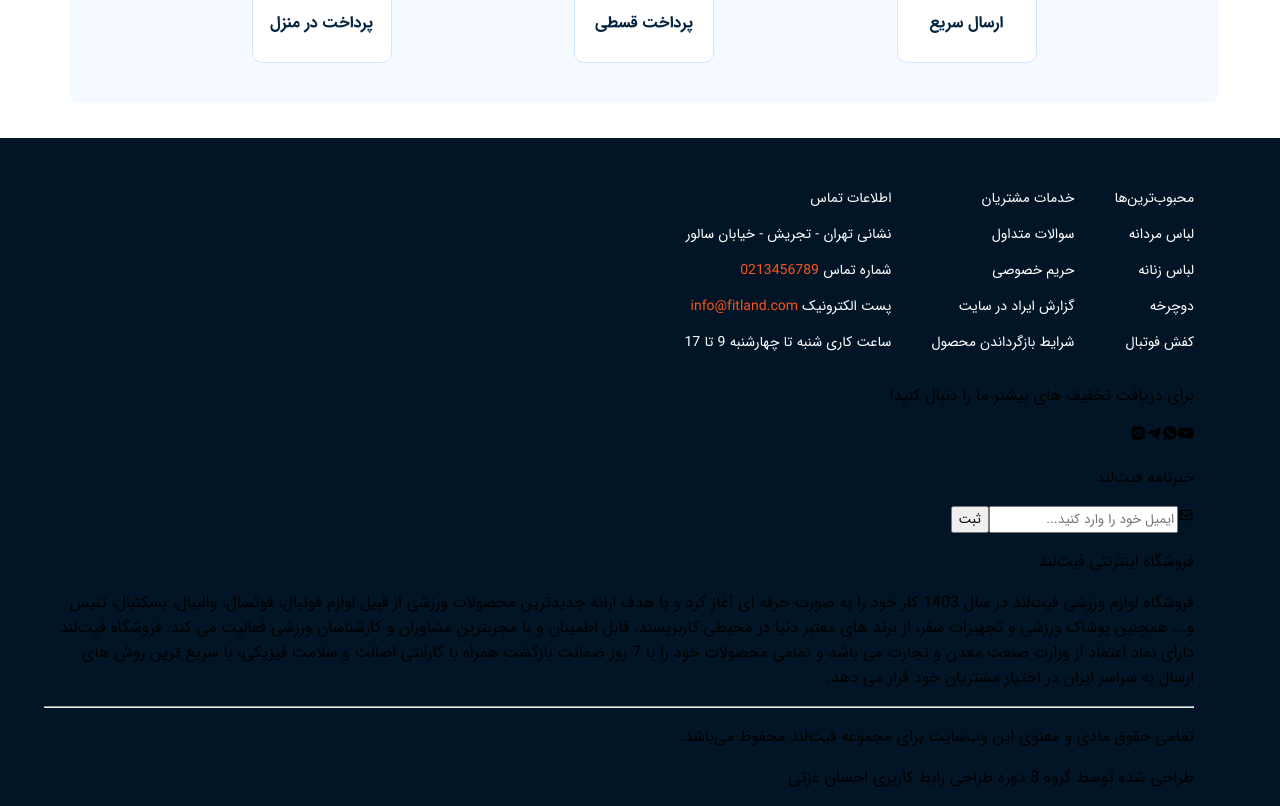
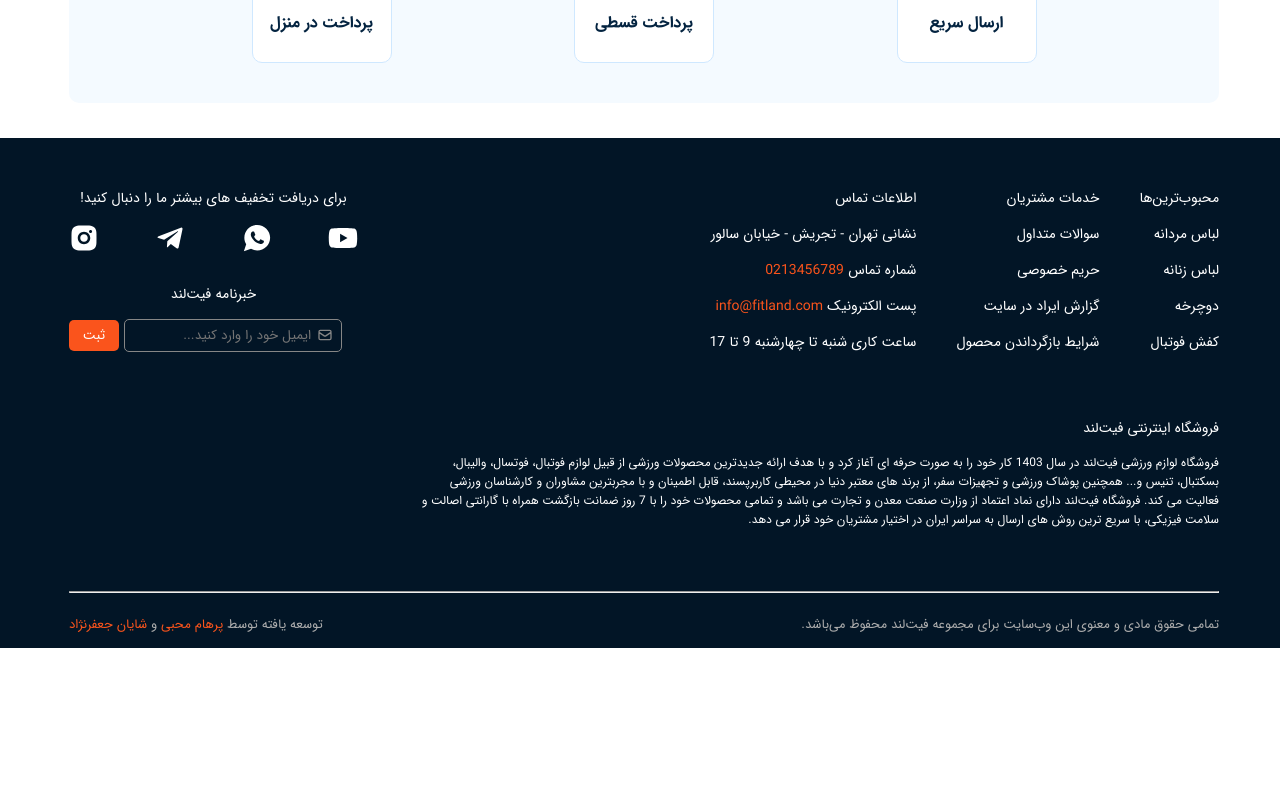
Before and after one commit to NooberThanYall/FitLand, a React (Vite) app: page / in a window 1280 px wide. Shown: the part 6840-7646 px from the top of the page. After the commit the page ends 7488 px from the top, so only its background shows below. Built offline with nearby package versions, Linux system fonts and the light colour scheme.

Commit message:
set styles for footer

```diff
--- a/src/Components/Global/Footer/Footer.css
+++ b/src/Components/Global/Footer/Footer.css
@@ -1,33 +1,131 @@
-.container-footer{
+.container-footer {
     width: 100%;
 }
 
-.test{
+.test {
     background-color: #021526;
     width: 102%;
     display: flex;
     justify-self: center;
-    padding-right: 50px;
     margin-bottom: -8px;
 }
 
-.container-footer-top-right{
+.container-footer-top {
+    display: flex;
+    width: 100%;
+    justify-content: space-between;
+}
+
+.container-footer-top-right {
     display: flex;
     gap: 40px;
 }
 
-.titles-content-footer-top-right{
+.titles-content-footer-top-right {
     color: white;
     font-size: 14px;
 }
 
-.des-content-footer-top-right{
-    cursor: pointer;
+.des-content-footer-top-right {
     transition: 0.3s;
     color: white;
     font-size: 14px;
 }
 
-.des-content-footer-top-right:hover{
+.hover{
+    cursor: pointer;
+}
+
+.hover:hover {
     color: #FA541C;
 }
+
+.container-top-left {
+    text-align: center;
+}
+
+.title-top-left {
+    color: white;
+    font-size: 14px;
+}
+
+.container-icons-top-left {
+    display: flex;
+    justify-content: space-between;
+}
+
+.icons-footer {
+    color: white;
+    transition: 0.3s;
+    cursor: pointer;
+}
+
+.icons-footer:hover {
+    color: #FA541C;
+    transform: translateY(-3px);
+}
+
+.title-input-top-left {
+    color: white;
+    font-size: 14px;
+    margin-top: 30px;
+}
+
+.icon-input-footer {
+    color: #868686;
+    position: relative;
+    right: 25px;
+    top: 4px;
+}
+
+.input-footer {
+    border: 1px solid #868686;
+    border-radius: 5px;
+    background: none;
+    padding: 5px;
+    padding-right: 30px;
+    outline: none;
+    color: white;
+}
+
+.btn-submit-top-left {
+    border: none;
+    color: white;
+    background-color: #FA541C;
+    padding: 5px;
+    width: 50px;
+    border-radius: 5px;
+    margin-right: 5px;
+    cursor: pointer;
+}
+
+.container-footer-bottom {
+    margin-top: 50px;
+}
+
+.title-footer-bottom {
+    color: white;
+    font-size: 14px;
+}
+
+.desc-footer-bottom {
+    color: white;
+    font-size: 12px;
+    width: 800px;
+    padding-bottom: 50px;
+}
+
+.botto-bottom-footer{
+    display: flex;
+    justify-content: space-between;
+}
+
+.text-right-bottom-footer{
+    color: #ADADAD;
+    font-size: 13px;
+}
+
+.text-left-bottom-footer{
+    color: #ADADAD;
+    font-size: 13px;
+}
--- a/src/Components/Global/Footer/Footer.tsx
+++ b/src/Components/Global/Footer/Footer.tsx
@@ -18,18 +18,18 @@ export default function Footer() {
                         <div className="container-footer-top-right">
                             <div className="container-content-footer-top-right">
                                 <p className="titles-content-footer-top-right">محبوب‌ترین‌ها</p>
-                                <p className="des-content-footer-top-right">لباس مردانه</p>
-                                <p className="des-content-footer-top-right">لباس زنانه</p>
-                                <p className="des-content-footer-top-right">دوچرخه</p>
-                                <p className="des-content-footer-top-right">کفش فوتبال</p>
+                                <p className="des-content-footer-top-right hover">لباس مردانه</p>
+                                <p className="des-content-footer-top-right hover">لباس زنانه</p>
+                                <p className="des-content-footer-top-right hover">دوچرخه</p>
+                                <p className="des-content-footer-top-right hover">کفش فوتبال</p>
                             </div>
 
                             <div className="container-content-footer-top-right">
                                 <p className="titles-content-footer-top-right">خدمات مشتریان</p>
-                                <p className="des-content-footer-top-right">سوالات متداول</p>
-                                <p className="des-content-footer-top-right">حریم خصوصی</p>
-                                <p className="des-content-footer-top-right">گزارش ایراد در سایت</p>
-                                <p className="des-content-footer-top-right">شرایط بازگرداندن محصول</p>
+                                <p className="des-content-footer-top-right hover">سوالات متداول</p>
+                                <p className="des-content-footer-top-right hover">حریم خصوصی</p>
+                                <p className="des-content-footer-top-right hover">گزارش ایراد در سایت</p>
+                                <p className="des-content-footer-top-right hover">شرایط بازگرداندن محصول</p>
                             </div>
 
                             <div className="container-content-footer-top-right">
@@ -44,14 +44,14 @@ export default function Footer() {
                         <div className="container-top-left">
                             <p className="title-top-left">برای دریافت تخفیف های بیشتر ما را دنبال کنید!</p>
                             <div className="container-icons-top-left">
-                                <FaYoutube />
-                                <IoLogoWhatsapp />
-                                <BiLogoTelegram />
-                                <RiInstagramFill />
+                                <FaYoutube size={30} className='icons-footer'/>
+                                <IoLogoWhatsapp size={30} className='icons-footer'/>
+                                <BiLogoTelegram size={30} className='icons-footer'/>
+                                <RiInstagramFill size={30} className='icons-footer'/>
                             </div>
                             <p className="title-input-top-left">خبرنامه فیت‌لند</p>
-                            <HiOutlineMail />
-                            <input type="text" placeholder='ایمیل خود را وارد کنید...' />
+                            <HiOutlineMail className='icon-input-footer' />
+                            <input type="text" placeholder='ایمیل خود را وارد کنید...' className='input-footer' />
                             <button className="btn-submit-top-left">ثبت</button>
                         </div>
 
@@ -64,7 +64,7 @@ export default function Footer() {
                     <hr />
                     <div className="botto-bottom-footer">
                         <p className="text-right-bottom-footer">تمامی حقوق مادی و معنوی این وب‌سایت برای مجموعه فیت‌لند محفوظ می‌باشد.</p>
-                        <p className="text-left-bottom-footer">طراحی شده توسط گروه 8 دوره طراحی رابط کاربری احسان عزتی</p>
+                        <p className="text-left-bottom-footer">توسعه یافته توسط <abbr style={{ color: '#FA541C' }}>پرهام محبی</abbr> و <abbr style={{ color: '#FA541C' }}>شایان جعفرنژاد</abbr></p>
                     </div>
                 </div>
             </div>
```
